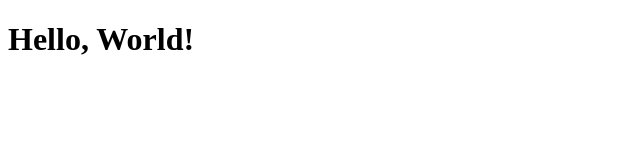
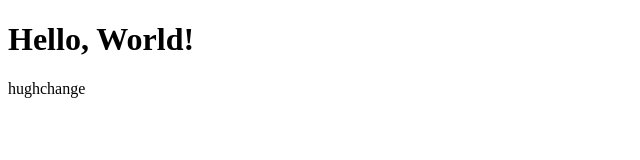
Before and after one commit to kevin-ci/WW-2404-GitCollab2, a plain HTML site: page index.html in a window 1280 px wide. Shown: the whole page, without its empty margins (0-640 px from the left). Drawn offline with Linux system fonts and the light colour scheme.

Commit message:
hugh change to html file

```diff
--- a/index.html
+++ b/index.html
@@ -7,5 +7,6 @@
 </head>
 <body>
     <h1>Hello, World!</h1>
+    <span>hughchange</span>
 </body>
 </html>
```
